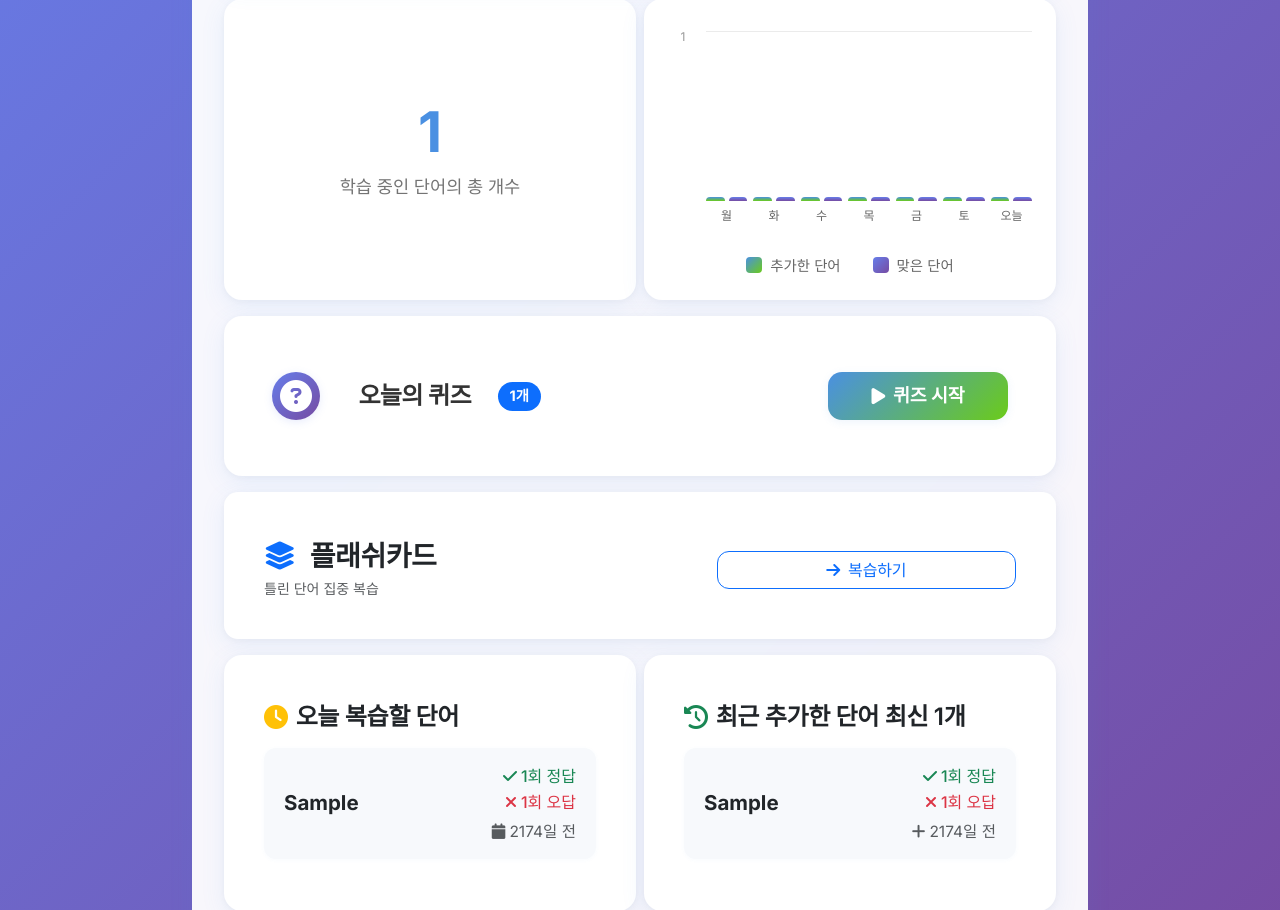
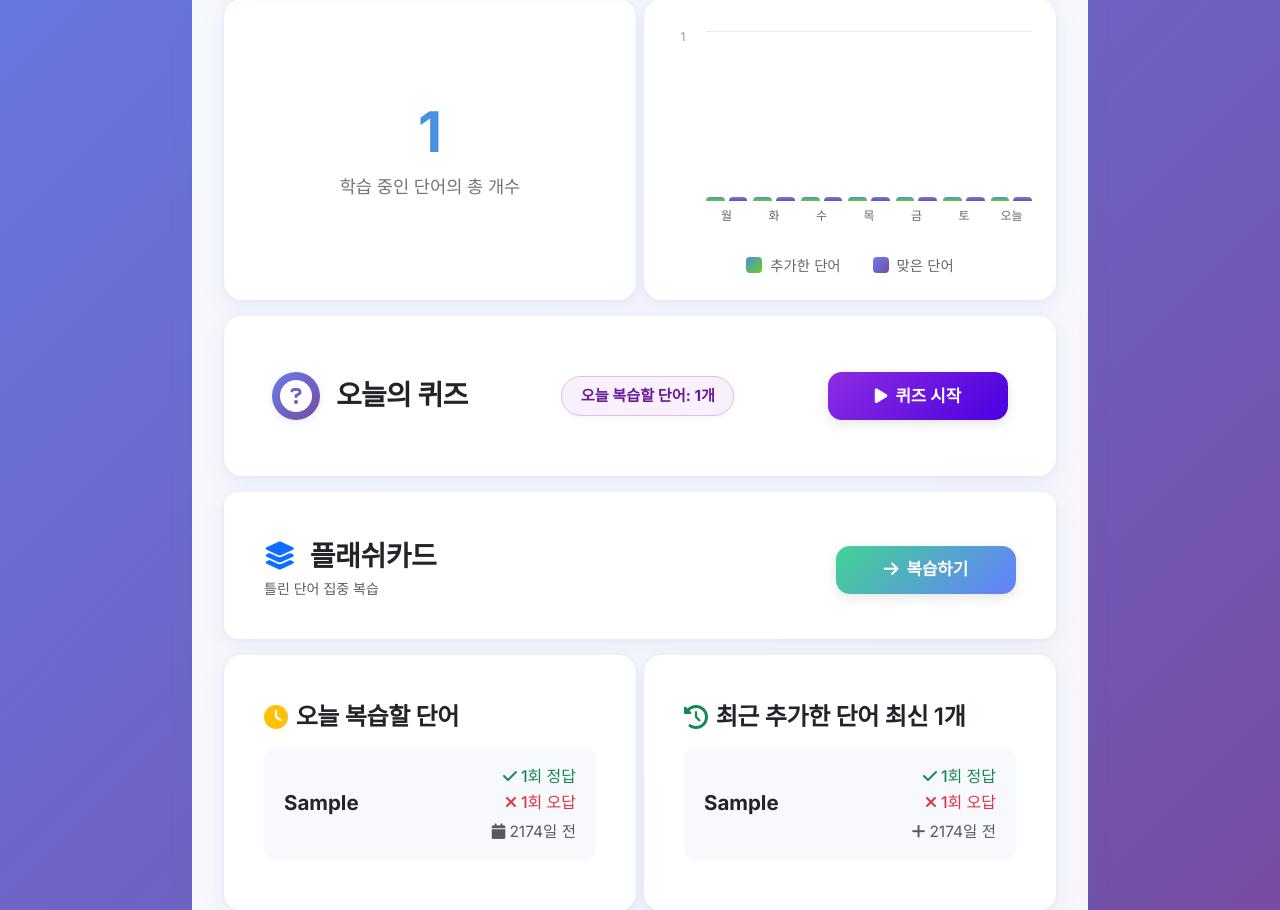
Before and after one commit to shhwangofficial/chinese-voca, a Django app: page /words/ in a window 1280 px wide. Shown: the part 348-1258 px from the top of the page. Run offline with Django 5.2, Linux system fonts and the light colour scheme; a user stored in the database is signed in; tables that the repository leaves empty hold one stand-in row (values such as "Sample post").

Commit message:
Update main page UI

```diff
--- a/words/templates/words/flashcard.html
+++ b/words/templates/words/flashcard.html
@@ -41,7 +41,7 @@
         border-radius: 20px;
         box-shadow: 0 10px 40px rgba(0, 70, 150, 0.12);
         width: 100%;
-        max-width: 500px;
+        max-width: 700px;
         padding: 4rem 2rem;
         text-align: center;
         position: relative;
--- a/words/templates/words/index.html
+++ b/words/templates/words/index.html
@@ -117,8 +117,62 @@
         box-shadow: 0 4px 16px rgba(74,144,226,0.18);
         color: #fff;
     }
+    /* 현대적 버튼 공통 스타일 */
+    .btn-base-modern {
+        border: none;
+        border-radius: 14px;
+        font-size: 1.05rem;
+        font-weight: 700;
+        color: #fff;
+        height: 48px;
+        width: 180px; /* 고정 너비 */
+        display: inline-flex;
+        align-items: center;
+        justify-content: center;
+        transition: all 0.3s ease;
+        text-decoration: none;
+        box-shadow: 0 4px 12px rgba(0,0,0,0.1);
+        white-space: nowrap;
+    }
+    .btn-base-modern:hover {
+        transform: translateY(-2px);
+        box-shadow: 0 8px 20px rgba(0,0,0,0.15);
+        color: #fff;
+    }
 
-    /* 현대적 카드 스타일 */
+    /* 퀴즈 버튼 (Green-ish) */
+    .btn-quiz {
+        background: linear-gradient(135deg, #42d392 0%, #647eff 100%);
+    }
+    .btn-quiz:hover {
+        box-shadow: 0 8px 25px rgba(66, 211, 146, 0.3);
+    }
+
+    /* 플래시카드 버튼 (Purple-ish) */
+    .btn-flashcard {
+        background: linear-gradient(135deg, #8E2DE2 0%, #4A00E0 100%);
+    }
+    .btn-flashcard:hover {
+        box-shadow: 0 8px 25px rgba(142, 45, 226, 0.4);
+    }
+
+    /* 뱃지 스타일 (Soft & Harmonious) */
+    .badge-modern-glow {
+        background: #f8f0fc; /* 아주 연한 보라색 배경 */
+        color: #6a1b9a;      /* 진한 보라색 텍스트 */
+        padding: 0.5em 1.2em;
+        border-radius: 30px;
+        font-size: 0.95rem;
+        font-weight: 700;
+        border: 1px solid #e1bee7;
+        box-shadow: 0 2px 5px rgba(106, 27, 154, 0.05); /* 은은한 그림자 */
+        vertical-align: middle;
+        text-shadow: none;
+        display: inline-flex;
+        align-items: center;
+        justify-content: center;
+        min-width: 3.5rem;
+    }
     .card-modern {
         border: none;
         border-radius: 18px;
@@ -722,30 +776,34 @@
     <div class="col-12 mb-2">
       <div class="card quiz-modern-card">
         <div class="card-body">
-          <div class="quiz-header-row">
-            <div class="quiz-header-left">
-              <div class="quiz-icon">
+          <div class="d-flex flex-column flex-md-row align-items-center justify-content-between">
+            <div class="d-flex align-items-center mb-3 mb-md-0">
+              <div class="quiz-icon me-3">
                 <i class="fas fa-question-circle"></i>
               </div>
-              <h3>오늘의 퀴즈</h3>
-              {% if today_review_words > 0 %}
-                  <span class="badge bg-primary rounded-pill ms-2" style="font-size: 0.9rem; padding: 0.5em 0.8em;">{{ today_review_words }}개</span>
-              {% endif %}
+              <h3 class="mb-0">오늘의 퀴즈</h3>
             </div>
+
+            <div class="flex-grow-1 d-flex justify-content-center mb-3 mb-md-0">
+               {% if today_review_words > 0 %}
+                   <span class="badge-modern-glow">오늘 복습할 단어: {{ today_review_words }}개</span>
+               {% endif %}
+            </div>
+
             {% if total_learning_words == 0 %}
-              <div class="w-100 text-center mt-3">
-                <div class="alert alert-info alert-custom">학습 중인 단어가 없습니다. 먼저 단어를 추가해보세요.</div>
+              <div class="w-100 text-center mt-2 mt-md-0">
+                <div class="alert alert-info alert-custom mb-0">학습 중인 단어가 없습니다. 먼저 단어를 추가해보세요.</div>
               </div>
             {% elif today_review_words == 0 %}
-              <div class="w-100 text-center mt-3">
-                <div class="alert alert-info alert-custom">오늘 복습할 단어가 더이상 없습니다. 내일 다시 시도해보세요.</div>
+              <div class="w-100 text-center mt-2 mt-md-0">
+                <div class="alert alert-info alert-custom mb-0">오늘 복습할 단어가 더이상 없습니다. 내일 다시 시도해보세요.</div>
               </div>
             {% else %}
-              <div class="quiz-header-right">
+              <div>
                 <form action="{% url 'words:quiz' %}"
                       method="get"
                       class="quiz-header-form">
-                  <button type="submit" class="btn quiz-btn-modern btn-wide">
+                  <button type="submit" class="btn-base-modern btn-flashcard">
                      <i class="fas fa-play me-2"></i>퀴즈 시작
                    </button>
                 </form>
@@ -769,7 +827,7 @@
             </div>
             <div class="col-md-5 text-md-end mt-2 mt-md-0">
                {% if total_learning_words > 0 %}
-                   <a href="{% url 'words:flashcard_list' %}" class="btn btn-outline-primary w-100" style="border-radius: 12px;">
+                   <a href="{% url 'words:flashcard_list' %}" class="btn-base-modern btn-quiz">
                        <i class="fas fa-arrow-right me-2"></i>복습하기
                    </a>
                {% else %}
```
